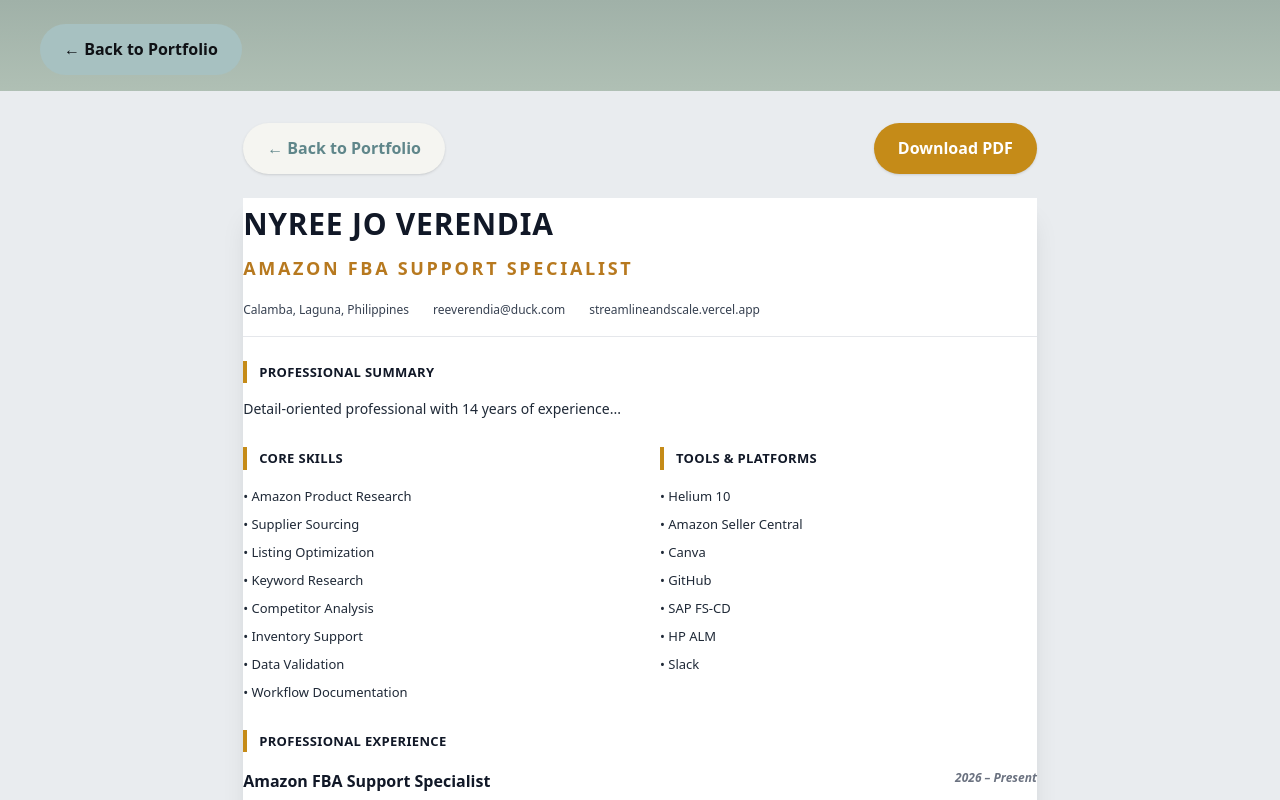
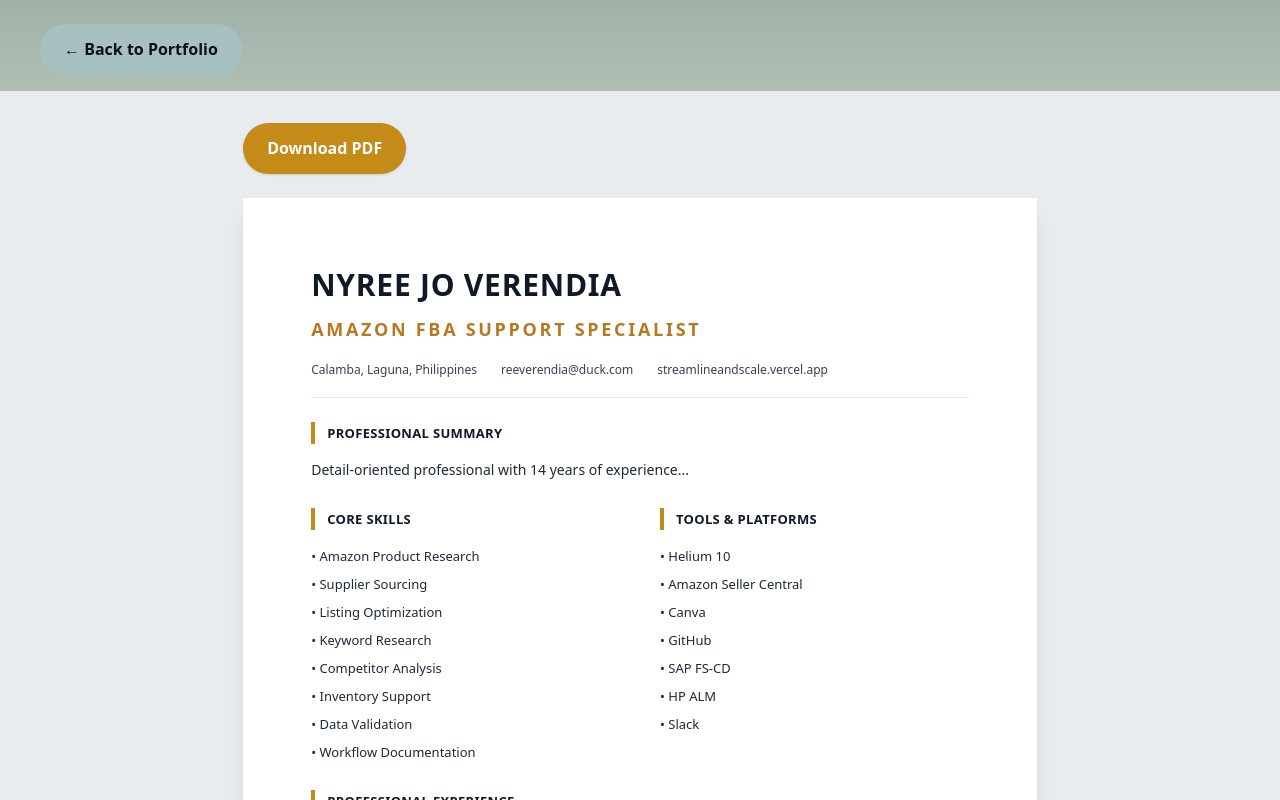
Before and after one commit to reeyoverendia-ai/FBA-Portfolio, a React (Vite) app: page / in a window 1280 px wide. Both pictures are taken after a click on the button "VIEW RESUME". Shown: the top 800 px of the page. Built offline with nearby package versions, Linux system fonts and the light colour scheme; the HTML template or start-up script is replaced by a standard one.

Commit message:
Update ResumePage.jsx

```diff
--- a/src/pages/ResumePage.jsx
+++ b/src/pages/ResumePage.jsx
@@ -9,19 +9,13 @@
   const element = resumeRef.current;
   if (!element) return;
 
-    // We temporarily force the element to its A4 width for the capture
-    // so the PDF doesn't look "squished" if downloaded from a phone.
-    const originalStyle = element.style.width;
-    element.style.width = '210mm';
-
   const canvas = await html2canvas(element, {
-      scale: 2.5,
+    scale: 2, // 2 is usually enough for a clear PDF and keeps the file size small
     useCORS: true,
     logging: false,
     backgroundColor: '#ffffff',
+    windowWidth: 794, // This is roughly 210mm in pixels at 96dpi
   });
-
-    element.style.width = originalStyle; // Restore style
 
   const imgData = canvas.toDataURL('image/png');
   const pdf = new jsPDF('p', 'mm', 'a4');
@@ -79,13 +73,6 @@
       {/* BUTTON BOX: Stacks on mobile, side-by-side on desktop */}
       <div className="w-full max-w-[210mm] flex flex-col sm:flex-row justify-between items-center gap-4 mb-6">
         <button
-          onClick={() => window.history.back()}
-          className="w-full sm:w-auto px-6 py-3 rounded-full bg-[#f5f5f1] text-[#5F868A] font-semibold shadow active:scale-95 transition"
-        >
-          ← Back to Portfolio
-        </button>
-
-        <button
           onClick={downloadPDF}
           className="w-full sm:w-auto px-6 py-3 rounded-full bg-[#c58b18] text-white font-semibold shadow hover:opacity-90 active:scale-95 transition"
         >
@@ -94,14 +81,14 @@
       </div>
 
           {/* THE RESUME CONTAINER */}
-      <div className="w-full overflow-x-auto flex justify-center pb-10">
+         <div className="w-full overflow-hidden flex justify-center pb-10 px-2">
          <div
         ref={resumeRef}
-          className="bg-white text-[#1f2937] shadow-xl origin-top"
+        className="bg-white text-[#1f2937] shadow-xl origin-top sm:scale-100 scale-[0.4] sm:w-[210mm] w-[210mm]"
         style={{
-            width: '210mm', // Keep A4 width for PDF quality
+        width: '210mm',
         minHeight: '297mm',
-            padding: '12mm 10mm md:16mm 18mm', // Adjusted padding for tighter mobile screens
+        padding: '16mm 18mm', // Use standard padding here
         boxSizing: 'border-box',
         }}
         >
```
Lines whose indentation alone changed are shown as unchanged.
